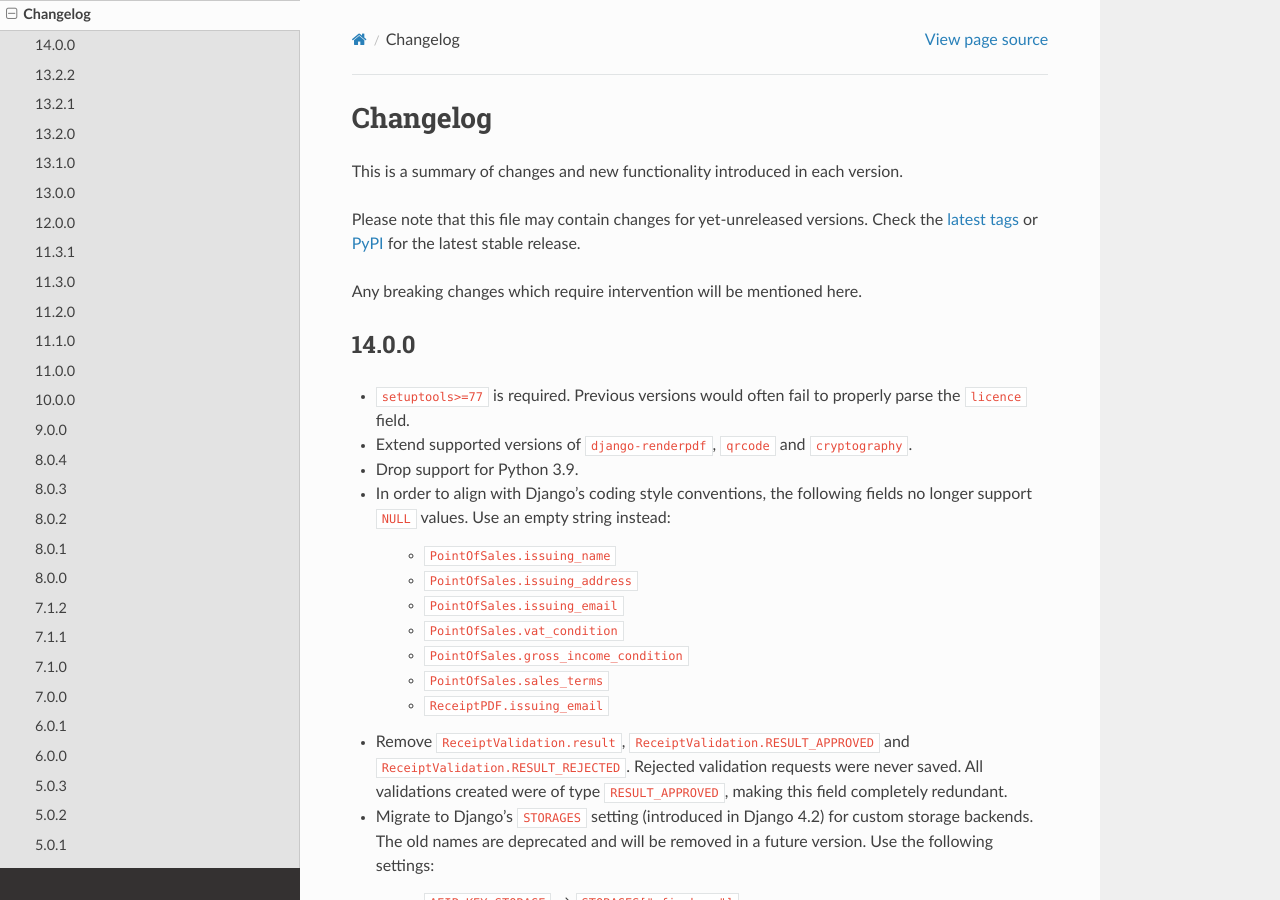
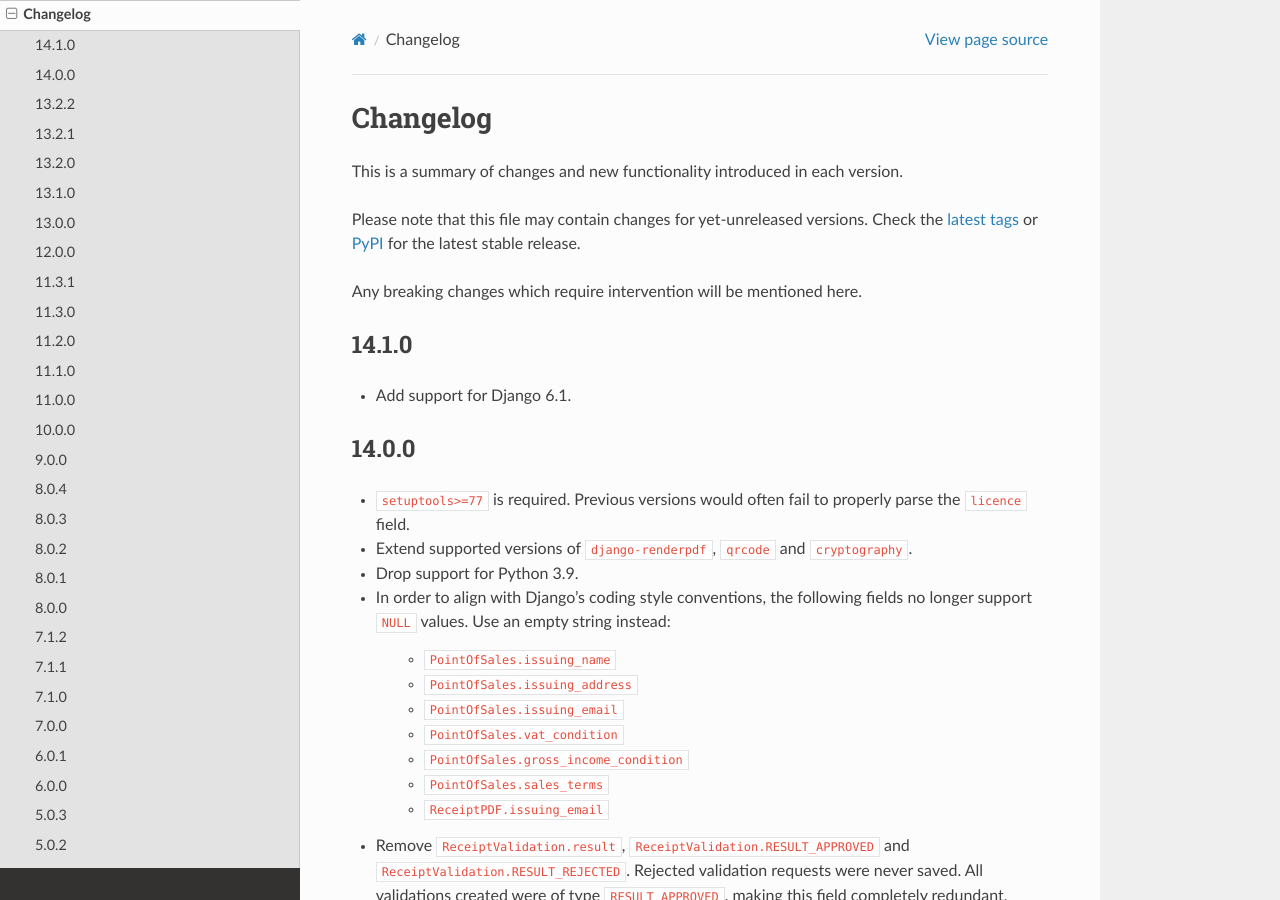
Before and after one commit to WhyNotHugo/django-afip, a Sphinx documentation site: the page built from docs/changelog.rst, in a window 1280 px wide and 900 px high. Built offline with Sphinx 7.4.7 and the Read the Docs theme 3.1.0, drawn with Linux system fonts in a browser that asks for light colours; the version number could not be read and is left out; cross-references to code outside the pages are shown as plain code.

Commit message:
Add support for Django 6.1
Keep the pin intentionally loose, since we know we're not using any
features pending deprecation before 7.0.

```diff
--- a/docs/changelog.rst
+++ b/docs/changelog.rst
@@ -12,6 +12,11 @@
 .. _PyPI: https://pypi.org/project/django-afip/#history
 
 Any breaking changes which require intervention will be mentioned here.
+
+14.1.0
+------
+
+- Add support for Django 6.1.
 
 14.0.0
 ------
--- a/pyproject.toml
+++ b/pyproject.toml
@@ -15,6 +15,7 @@
   "Framework :: Django",
   "Framework :: Django :: 5.2",
   "Framework :: Django :: 6.0",
+  "Framework :: Django :: 6.1",
   "Intended Audience :: Developers",
   "Operating System :: OS Independent",
   "Programming Language :: Python :: 3",
@@ -29,7 +30,7 @@
 ]
 dependencies = [
   "cryptography>=3.2,<47",
-  "django>=5.2,<6.1",
+  "django>=5.2,<7.0",
   "django_renderpdf>=6.0.0,<7.0.0",
   "lxml>=3.4.4,<7.0.0",
   "pyopenssl>=16.2.0",
```
Also changed, not shown: 1 other file.
